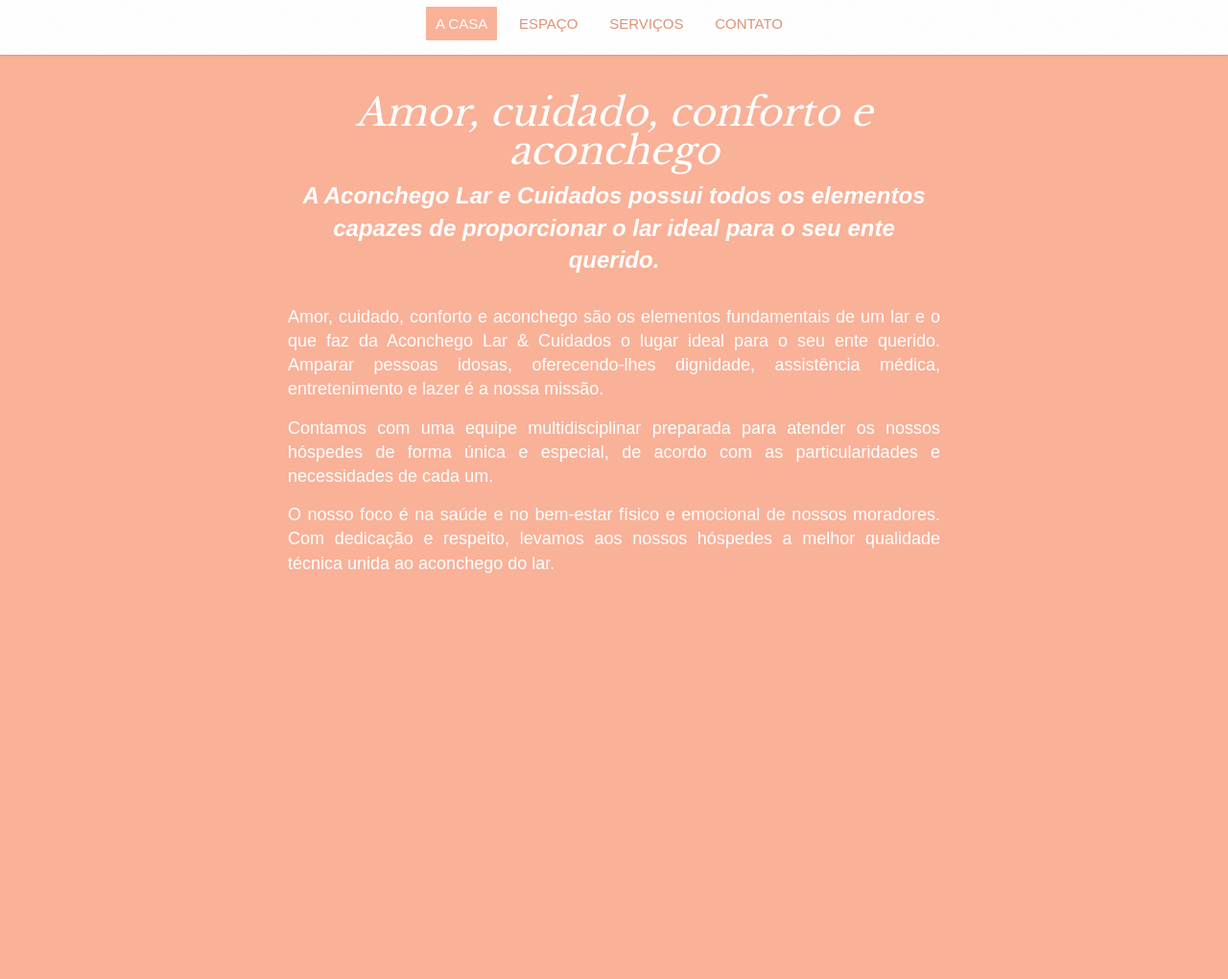
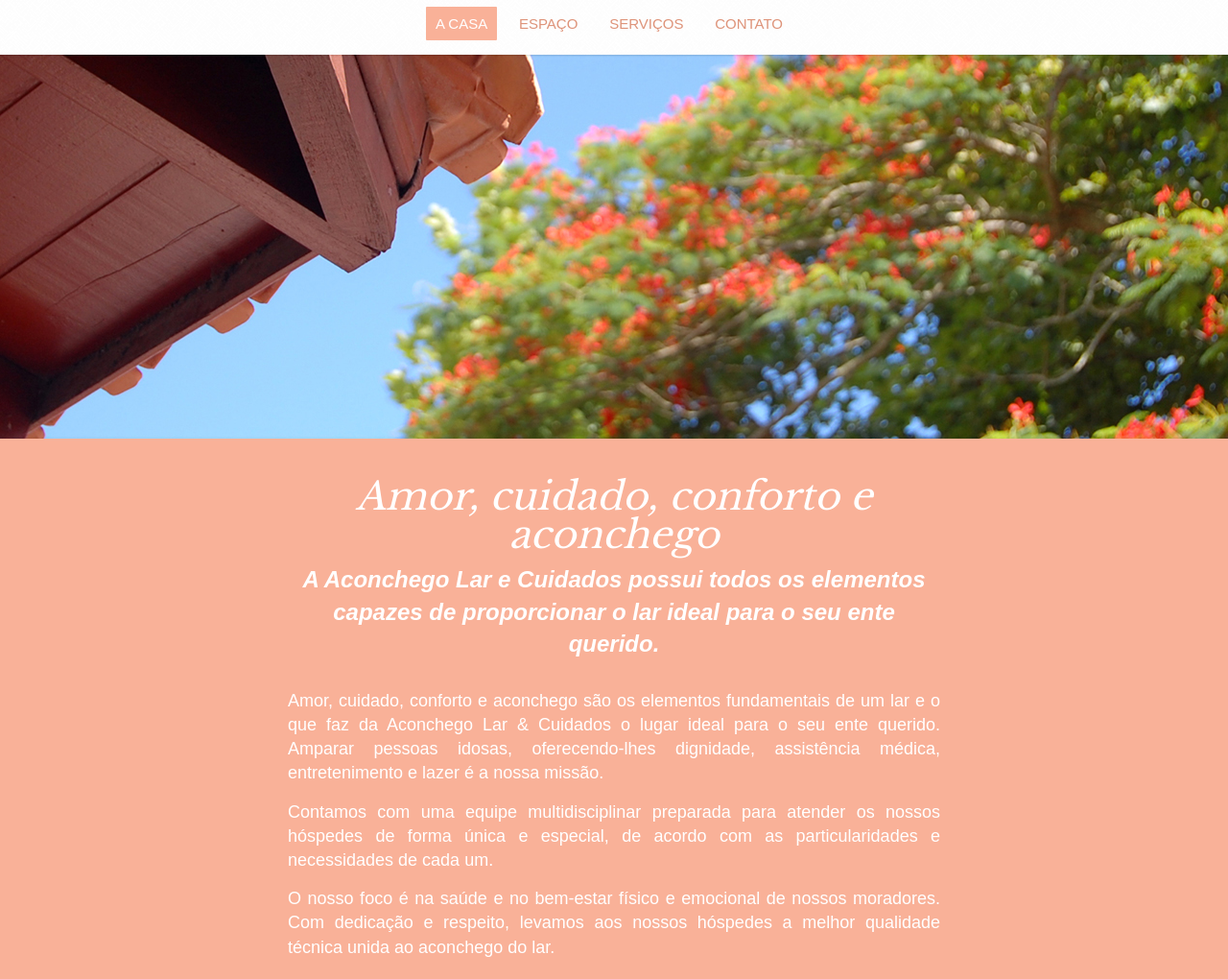
Before and after one commit to marcelaquint/aconchego, a plain HTML site: page Dev/index.html in a window 1280 px wide. Shown: the part 73-1093 px from the top of the page at 96% size. Before the commit the page ends 800 px from the top, so only its background shows below. Drawn offline with nearby package versions, Linux system fonts and the light colour scheme; a web font is replaced by a local one.

Commit message:
Images
Adding images to the pages :) Hopefully the last commit.

```diff
--- a/Dev/css/style.css
+++ b/Dev/css/style.css
@@ -79,10 +79,19 @@ h1,h2 {font-family: 'Libre Baskerville', serif;}
 .content{
 	position: relative;
 	top: 130px;
-	padding:20px;
+}
+
+.wrapper {
 	max-width: 520px;
 	margin: 0 auto;
+	padding:20px;
+
 }
+
+.banner {display: none;}
+
+
+.banner span {visibility: hidden;}
 
 .content h2 {
 	font-size: 2.6em;
@@ -157,8 +166,11 @@ h1,h2 {font-family: 'Libre Baskerville', serif;}
 
 /* Content */
 	.content {
-		top: 150px;
-		max-width: 720px;
+		padding:0;
+	}
+
+	.wrapper {
+	max-width: 720px;
 	}
 
 	.content h2 {
@@ -179,6 +191,12 @@ h1,h2 {font-family: 'Libre Baskerville', serif;}
 		text-align: justify;
 		}
 
+	.banner {
+		display: block;
+		height: 400px;
+		margin-bottom: 20px;
+		border-bottom: solid 2px rgba(0,0,0,0.02);
+	}
 
 /* Contacts */
 	.contacts {margin-left: 20px;}
@@ -196,4 +214,11 @@ h1,h2 {font-family: 'Libre Baskerville', serif;}
 		left: -18px;
 		line-height: 1.4em;
 	}
+
+/* Imgs */
+	.banner.index {background:url("../img/imgIndex.jpg") no-repeat scroll center -420px;}
+	.banner.contact {background:url("../img/imgContact.jpg") no-repeat scroll center -305px;}
+	.banner.space {background:url("../img/imgSpace.jpg") no-repeat scroll center -700px;}
+	.banner.services {background:url("../img/imgServices.jpg") no-repeat scroll center -230px;}
+
 }
--- a/Dev/index.html
+++ b/Dev/index.html
@@ -74,6 +74,10 @@
 		</header> <!-- End .mainHeader -->
 
 		<section class="content">
+			<section class="banner index">
+				<span>Conheça nossa casa Aconchego Lar & Cuidados.</span>
+			</section>
+			<div class="wrapper">
 				<h2>Amor, cuidado, conforto e aconchego</h2>
 				<h3>
 					A Aconchego Lar e Cuidados possui todos os elementos capazes de proporcionar o lar ideal para o seu ente querido.
@@ -83,8 +87,8 @@
 					<p>Contamos com uma equipe multidisciplinar preparada para atender os nossos hóspedes de forma única e especial, de acordo com as particularidades e necessidades de cada um.</p>
 					<p>O nosso foco é na saúde e no bem-estar físico e emocional de nossos moradores. Com dedicação e respeito, levamos aos nossos hóspedes a melhor qualidade técnica unida ao aconchego do lar.</p>
 				</section> <!-- End .description -->
+			</div> <!-- End .wrapper -->
 		</section> <!-- End .content -->
-
 	</section> <!-- End .main -->
 
 	<!-- Scripts -->
```
Also changed, not shown: Dev/contact.html (+5 -0 lines), Dev/services.html (+5 -1 lines), Dev/space.html (+5 -1 lines), Dev/img/imgContact.JPG (added), Dev/img/imgIndex.JPG (added), Dev/img/imgServices.JPG (added), Dev/img/imgSpace.JPG (added). Lines whose indentation alone changed are shown as unchanged.
